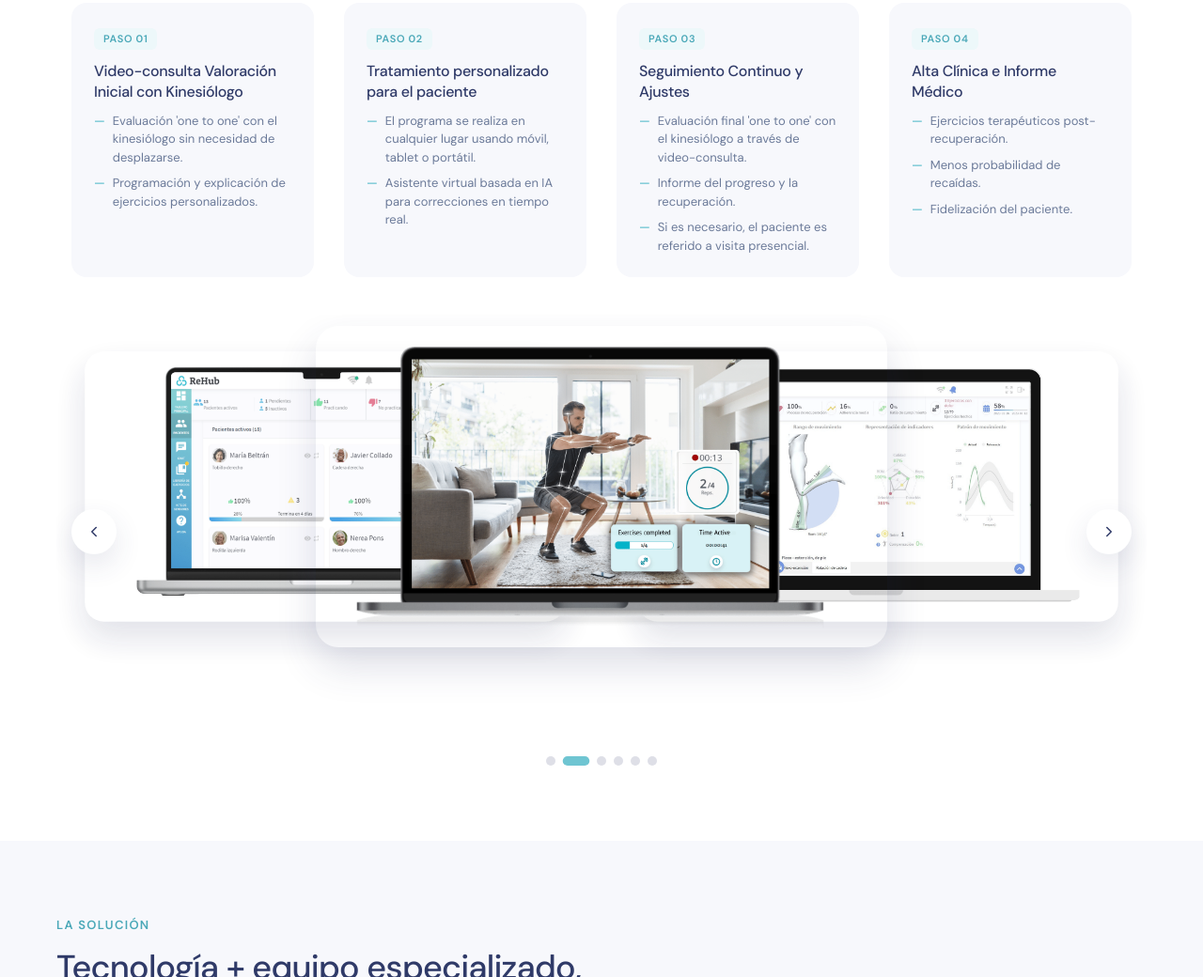
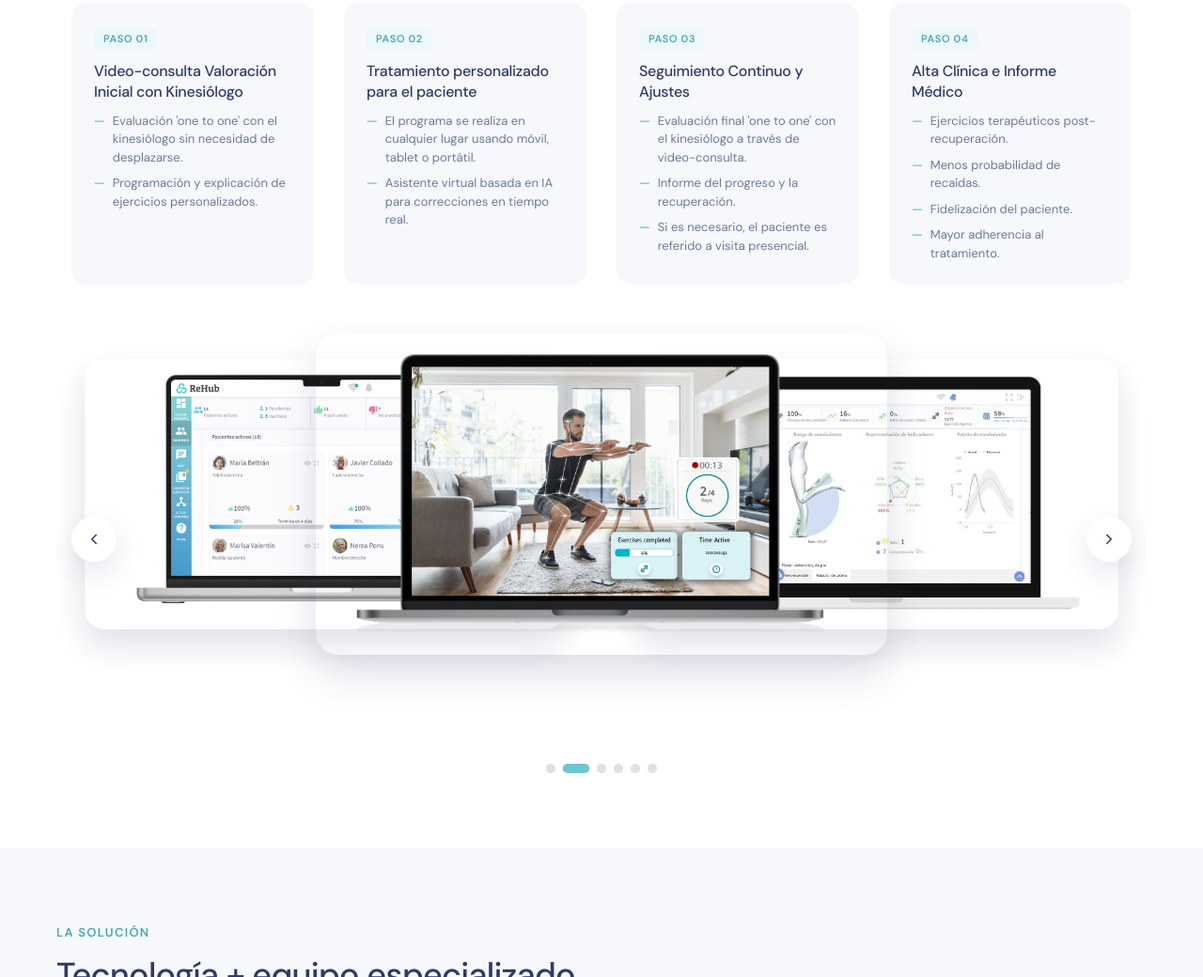
Before and after one commit to ferpic-ideas/Reku-Web, a plain HTML site: page index.html in a window 1280 px wide. Shown: the part 1340-2380 px from the top of the page at 94% size. Drawn offline with Linux system fonts and the light colour scheme.

Commit message:
Add list item for treatment adherence in index.html

```diff
--- a/index.html
+++ b/index.html
@@ -2562,6 +2562,20 @@
                   style="color: var(--cyan); flex-shrink: 0; font-weight: 600"
                   >—</span
                 >Fidelización del paciente.
+              </li>
+                 <li
+                style="
+                  display: flex;
+                  gap: 8px;
+                  font-size: 13px;
+                  color: var(--muted);
+                  line-height: 1.5;
+                "
+              >
+                <span
+                  style="color: var(--cyan); flex-shrink: 0; font-weight: 600"
+                  >—</span
+                >Mayor adherencia al tratamiento.
               </li>
             </ul>
           </div>
```
